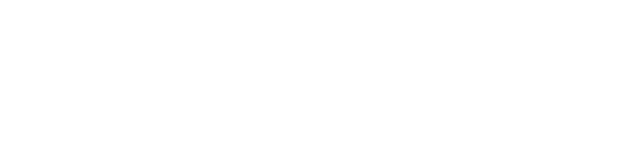
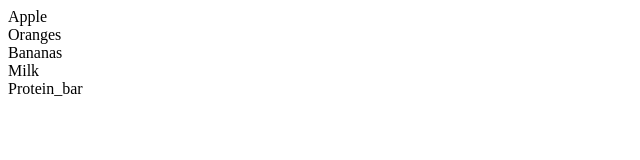
Before and after one commit to seja88/A-simple-grocery-shopping-list, a plain HTML site: page index.html in a window 1280 px wide. Shown: the whole page, without its empty margins (0-640 px from the left). Drawn offline with Linux system fonts and the light colour scheme.

Commit message:
stage 1 done

```diff
--- a/index.html
+++ b/index.html
@@ -10,5 +10,8 @@
 		<script src="./js/script.js" defer></script>
 		<title>Document</title>
 	</head>
-	<body></body>
+	<body>
+		<!-- 3. -->
+		<div id="list" class="list"></div>
+	</body>
 </html>
--- a/js/script.js
+++ b/js/script.js
@@ -0,0 +1,22 @@
+// Create a web page that will display a shopping list.
+
+// 1.Create a simple project with HTML, CSS, and JavaScript.
+// 2.In your index.js create an array of grocery items to buy such as apples, bananas, milk, bread etc. The items are just simple strings
+// 3.In your HTML create a div with id and class list
+// 4.Use a for each loop to go through the array of grocery items and create its HTML representation such as this.
+// 5.<div class="item">Apples</div>
+// 6.<div class="item">Bananas</div>
+// 7.<!-- other items... -->
+// 8.Set this content as innerHTML of the #list element.
+
+//2.
+const groceryItems = ['Apple', 'Oranges','Bananas', 'Milk', 'Protein_bar']
+//4.
+const newDiv = document.getElementById('list')
+
+groceryItems.forEach(item => {
+    const div = document.createElement('div')
+    newDiv.appendChild(div)
+    div.classList.add('item')
+    div.innerHTML += item
+});
```
